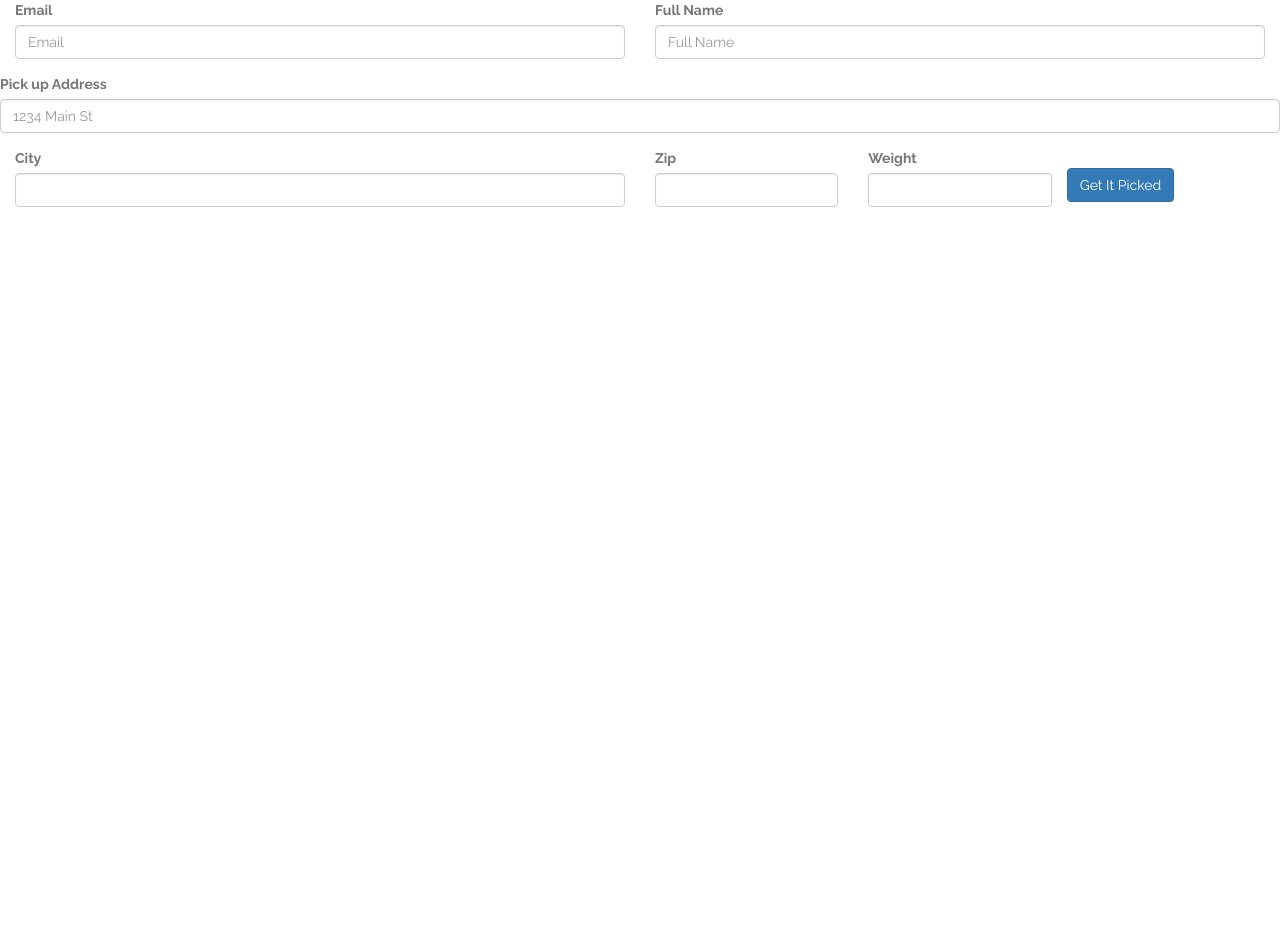
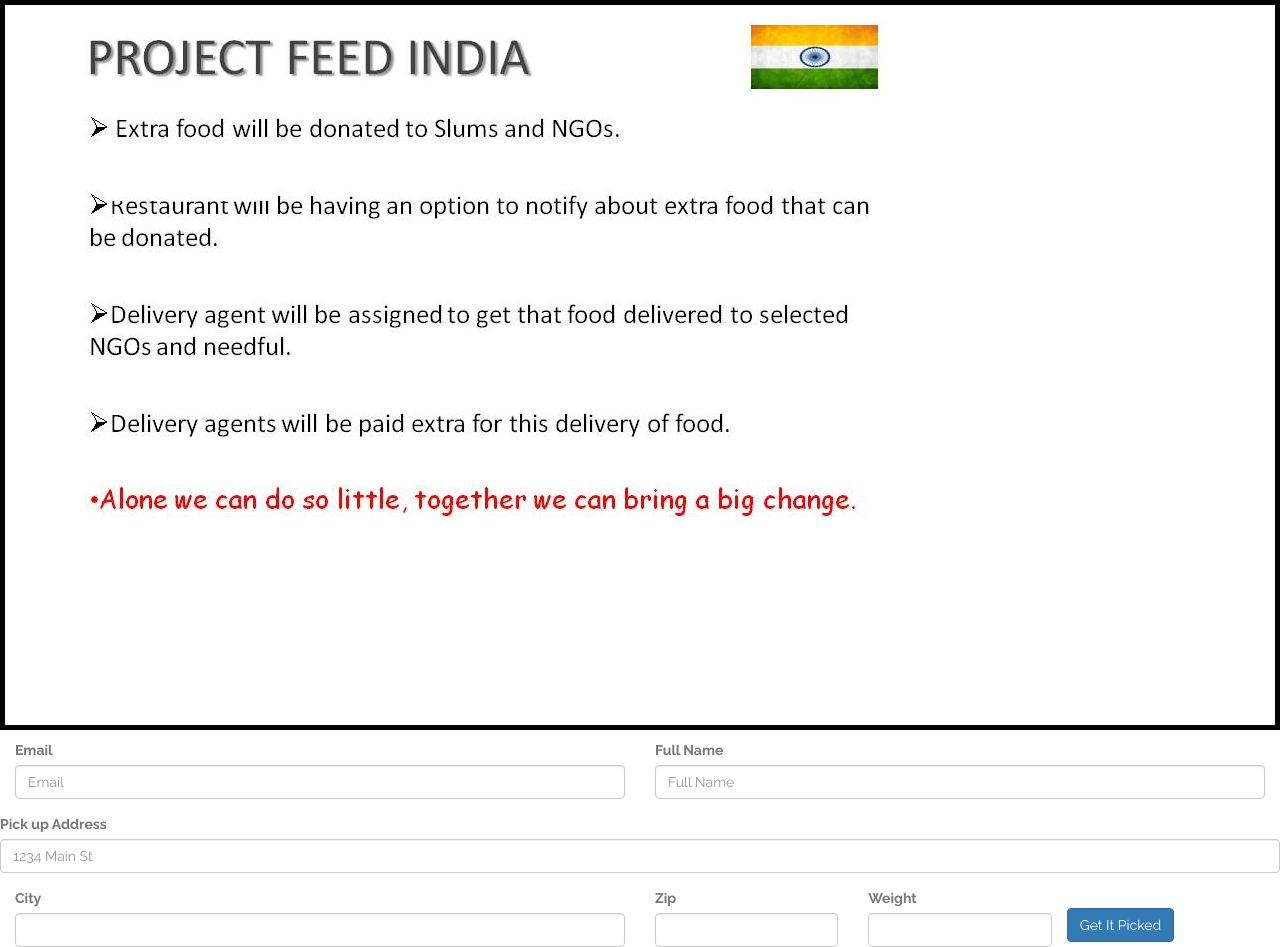
Before and after one commit to ishanjirety/Project, a Django app: template OnlineOrdering/MainApp/templates/Donations.html in a window 1280 px wide. Shown: the part 210-1157 px from the top of the page. Before the commit the page ends 417 px from the top, so only its background shows below. Run offline with Django 3.2, Linux system fonts and the light colour scheme; the template is opened without the code that fills it: most values are stand-ins (such as "Sample title", 1, 10 or a date in 2020); some libraries are stand-ins or nearby versions.

Commit message:
final commit

```diff
--- a/OnlineOrdering/MainApp/templates/Donations.html
+++ b/OnlineOrdering/MainApp/templates/Donations.html
@@ -18,6 +18,17 @@
         @import url('https://fonts.googleapis.com/css?family=Raleway:300,400,700');
         @import url("https://fonts.googleapis.com/css?family=Metal+Mania");
     </style>
+     <style>
+      .aut{
+          width:auto;
+          text-align:left;
+      }
+      .image {
+          max-width:100%;
+          height:auto;
+          border: 5px solid black;
+      }
+  </style>
     <title>Document</title>
 </head>
 <body>
@@ -47,6 +58,9 @@
             height: 10px;">
             {% endif %}
           </div>
+          <div class="aut">
+            <p class="image"><img src="{% static 'Images/donationsBrief.jpg'%}"></p>
+        </div>
           <section>
     <form action="{% url 'app:donations'%}" method="POST">
         <div class="form-row">
```
Also changed, not shown: OnlineOrdering/MainApp/templates/index.html (+43 -7 lines), OnlineOrdering/MainApp/static/Images/basic.jpeg (added), OnlineOrdering/MainApp/static/Images/donationImg.jpeg.jpg (added), OnlineOrdering/MainApp/static/Images/donationsBrief.jpg (added), OnlineOrdering/MainApp/static/Images/gold.jpeg (added), OnlineOrdering/MainApp/static/Images/membership.jpeg.jpg (added), OnlineOrdering/MainApp/static/Images/platinum.jpeg (added).
